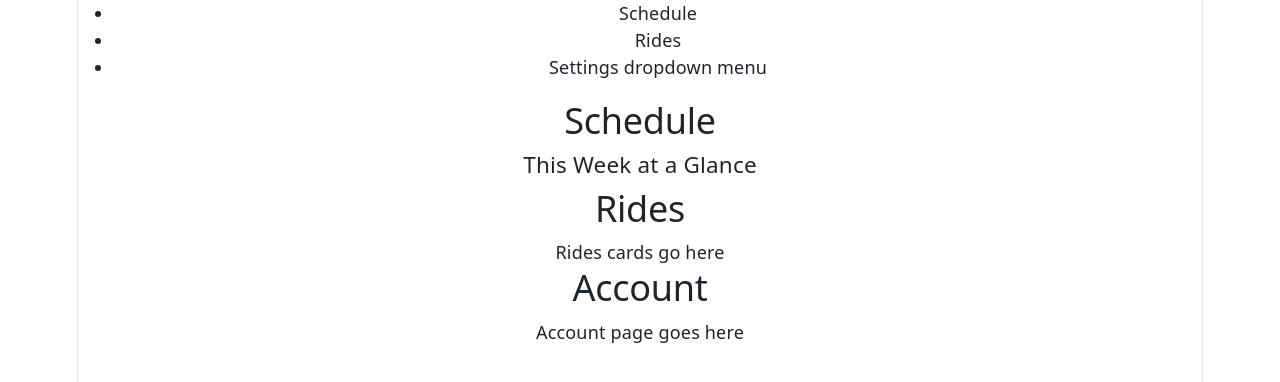
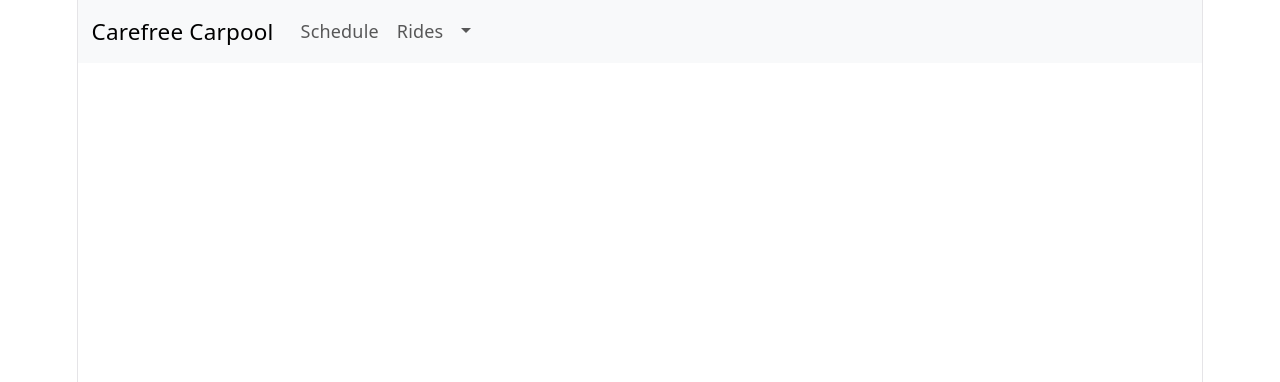
Before and after one commit to brianfuzzell/client-capstone-carefree-carpool, a React (Vite) app: page / in a window 1280 px wide. Shown: the top 382 px of the page. Built offline with nearby package versions, Linux system fonts and the light colour scheme; no server answers.

Commit message:
WIP Routing and Nav Bar

```diff
--- a/src/App.jsx
+++ b/src/App.jsx
@@ -4,16 +4,17 @@ import { NavBar } from './components/nav/NavBar'
 import { Schedule } from './components/schedule/Schedule'
 import { Rides } from './components/rides/Rides'
 import { Account } from './components/account/Account'
+import { Route, Routes } from 'react-router-dom'
 import 'bootstrap/dist/css/bootstrap.min.css';
 
 export const App = () => {
 
   return (
-    <>
-    <NavBar />
-    <Schedule />
-    <Rides />
-    <Account />
-    </>
+    <Routes>
+      <Route path="/" element={<NavBar />} />
+      <Route path="/schedule" element={<Schedule />} />
+      <Route path="/rides" element={<Rides />} />
+      <Route path="/account" element={<Account />} />
+    </Routes>
   )
 }
--- a/src/components/nav/NavBar.jsx
+++ b/src/components/nav/NavBar.jsx
@@ -1,15 +1,46 @@
-/* import { Link } from "react-router-dom "; */
+import Container from 'react-bootstrap/Container';
+import Nav from 'react-bootstrap/Nav';
+import Navbar from 'react-bootstrap/Navbar';
+import NavDropdown from 'react-bootstrap/NavDropdown';
+import { Link } from "react-router-dom";
 
 export const NavBar = () => {
   return (
-     <ul>
+    /*
+    <>
+    <ul>
       <li>
-        Schedule
+        <Link to="/schedule">Schedule</Link>
       </li>
       <li>
-        Rides
+        <Link to="/rides">Rides</Link>
       </li>
-      <li>Settings dropdown menu</li>
+      {/* TODO:<li>
+        <Link>Settings dropdown menu</Link>
+      </li>
     </ul>
+    </>
+    */
+    <Navbar expand="lg" className="bg-body-tertiary">
+      <Container>
+        <Navbar.Brand href="/">Carefree Carpool</Navbar.Brand>
+        <Navbar.Toggle aria-controls="basic-navbar-nav" />
+        <Navbar.Collapse id="basic-navbar-nav">
+          <Nav className="me-auto">
+            <Nav.Link href="/schedule">Schedule</Nav.Link>
+            <Nav.Link href="/rides">Rides</Nav.Link>
+            <NavDropdown title="" id="basic-nav-dropdown">
+              <NavDropdown.Item href="/account">Account</NavDropdown.Item>
+              {/* TODO: Continue here */}
+              <NavDropdown.Item href="#action/3.2">
+                Logout
+              </NavDropdown.Item>
+            </NavDropdown>
+          </Nav>
+        </Navbar.Collapse>
+      </Container>
+    </Navbar>
+
+
   );
 };
--- a/src/main.jsx
+++ b/src/main.jsx
@@ -1,6 +1,6 @@
  import React from "react";
 import ReactDOM from "react-dom/client";
-/* import { BrowserRouter } from "react-router-dom"; */
+import { BrowserRouter } from "react-router-dom";
 import "./index.css";
 
 import { App } from "./App.jsx";
@@ -8,7 +8,7 @@ import { App } from "./App.jsx";
 const container = document.getElementById("root");
 const root = ReactDOM.createRoot(container);
 root.render(
-  <>
+  <BrowserRouter>
     <App />
-  </>
+  </BrowserRouter>
 );
```
Also changed, not shown: src/components/welcome/Welcome.jsx (+12 -0 lines).
